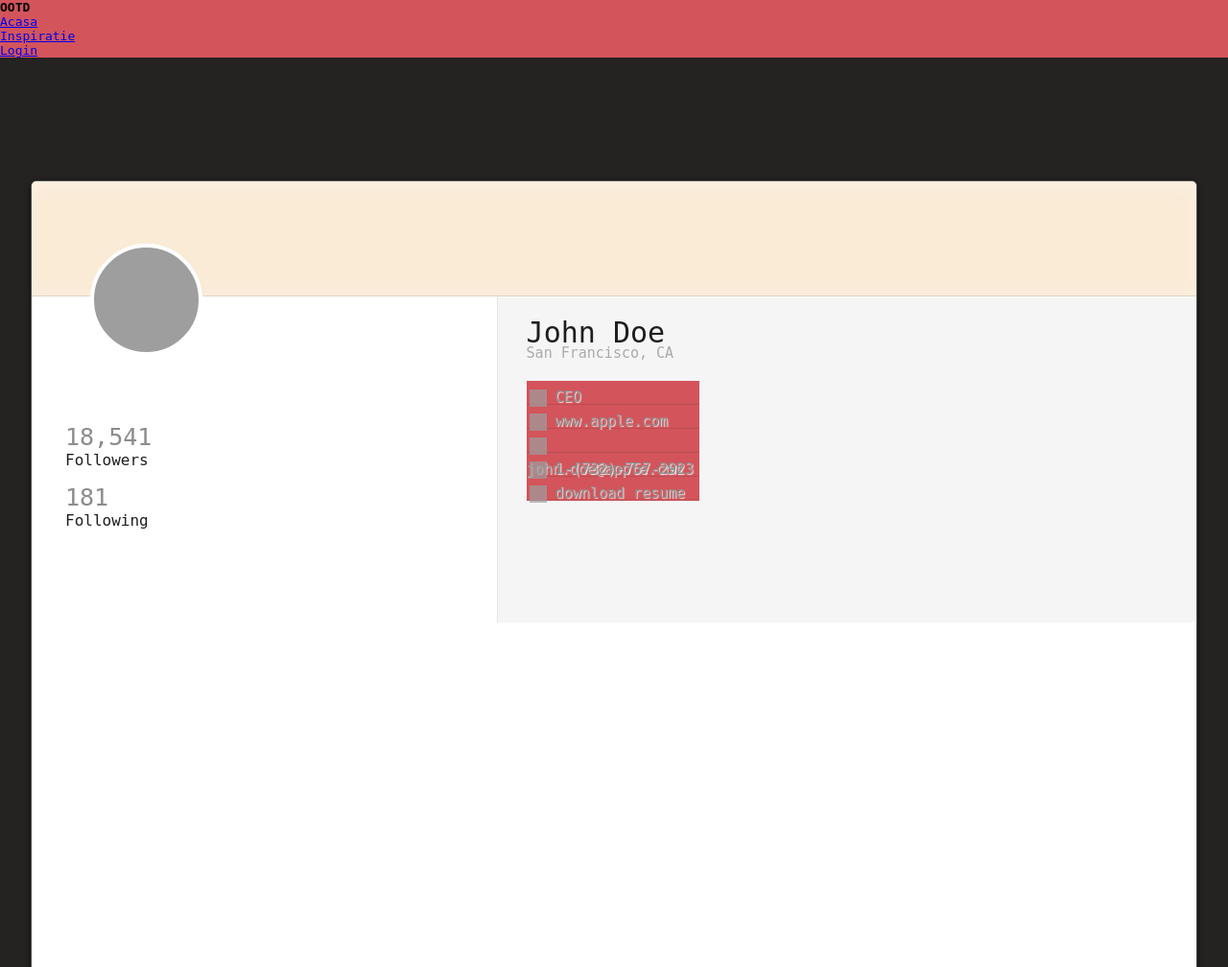
After one commit to lazarescusimona/CloMaT_ProiectTW, a PHP site: page /XE/profile.php in a window 1280 px wide. The commit adds this page. Shown: the whole page at 96% size. Run offline with PHP 8.4, Linux system fonts and the light colour scheme; grey boxes are pictures that could not be loaded.

Commit message:
profile page

```diff
--- a/css/filtre.css
+++ b/css/filtre.css
@@ -1,42 +1,13 @@
 /*Aici incepe designul pentru bara de meniu*/
 
-*{
-    margin: 0;
-    padding:0;
-    box-sizing: border-box;
-  }
-
-  nav{
-    display: flex;
-    justify-content: space-evenly;
-    align-items: center;
-    min-height: 8vh;  /*grosimea pentru bara de navigare*/
-    background-color: rgb(211, 84, 91);
-    font-family:'Poppins',sans-serif;
-  }
 
   li{
-    margin-left: 35px;
     background-color: rgb(211, 84, 91);
   }
 
-  .logo{ /*aici, ca logo putem sa punem o poza cu iconita pe care o dorim, nu neaparat numele siteului*/
-    color: rgb(239, 225, 241);
-    text-transform: uppercase;
-    letter-spacing: 5px;
-    font-size: 20px;
-  }
 
   .nav-links{
-    display: flex;
-    justify-content: space-around;
-    align-items: center;
-    width: 30%;
     background-color: rgb(211, 84, 91);
-  }
-
-  .nav-links li{
-    list-style: none;
   }
 
   h4{
@@ -44,102 +15,5 @@
   }
 
   .nav-links a{
-    color: rgb(255, 255, 255);
-    text-decoration: none;
-    letter-spacing: 3px;
-    font-weight: bold;
-    font-size: 19px;
-    opacity: 0.3;
-    transition: 0.3s;
     background-color: rgb(211, 84, 91);
   }
-
-
-  .nav-links a:hover {
-    opacity: 1;
-  }
-
-  .burger{
-    display: none;
-    cursor: pointer;
-    background-color: rgb(211, 84, 91);
-  }
-
-  .burger div{
-    width: 24px;
-    height: 4px;
-    color: rgb(233, 144, 118);
-    background-color: pink;
-    margin: 3px;
-    transition: all 0.3s ease;
-  }
-
-
-  /*sa arate  bine bara de meniu si pe telefon*/
-
-
-  @media screen
-    and (max-width: 1024px)  {
-      .nav-links{
-        width: 60%;
-      }
-
-  }
-
-
-  @media screen
-    and (max-width: 768px)  {
-  body{
-    overflow-x: hidden;
-  }
-      .nav-links{
-        position: absolute;
-        right: 0;
-        height: 93vh;
-        top:8vh;
-        background-color: rgb(211, 84, 91);
-        display: flex;
-        flex-direction: column;
-        align-items: center;
-        width: 40%;
-        transform: translateX(100%);
-        transition: transform 0.5s ease-in;
-      }
-
-      .nav-links li{
-        opacity: 0;
-      }
-
-      .burger{
-        display: block;
-      }
-
-  }
-
-  .nav-active{
-    transform: translateX(0%);
-  }
-
-  @keyframes navLinkFade{
-    from{
-      opacity: 0;
-      transform: translateX(50px);
-    }
-    to{
-      opacity: 1;
-      transform: translateX(0px);
-    }
-  }
-
-  /* asta face hamburgerul sa fie X*/
-  .toggle .line1 {
-    transform: rotate(-45deg) translate(-5px,6px);
-  }
-
-  .toggle .line2 {
-    opacity:0;
-  }
-
-  .toggle .line3 {
-    transform: rotate(45deg) translate(-5px,-6px);
-  }
--- a/css/new_filtre.css
+++ b/css/new_filtre.css
@@ -244,7 +244,5 @@ h3{
         padding-bottom:10px;
       }
 
-      div.continut-pagina-bottom div.afisare-articole div.gallery h3 {
 
-      }
 }
--- /dev/null
+++ b/css/profile.css
@@ -0,0 +1,141 @@
+body{
+      background-color: rgb(36, 35, 34);
+      background-size:100% 100%;
+      font-family:"Open Sans", sans-serif;
+  }
+  a.nostyle{
+      color:inherit;
+      text-decoration:none;
+      padding:0;
+      margin:0;
+  }
+  div.portfoliocard{
+      position:relative;
+      height: 95%;
+      width:95%;
+      background:rgba(255,255,255,1);
+      border:1px solid rgba(0,0,0,0.7);
+      box-shadow:0px -1px 3px rgba(0,0,0,0.1),
+                  0px 2px 6px rgba(0,0,0,0.5);
+      border-radius:6px;
+      margin:10% auto;
+      overflow:hidden;
+      z-index:100;
+  }
+  div.portfoliocard div.coverphoto{
+      width:100%;
+      height:120px;
+      background-color: antiquewhite;
+      background-position:center center;
+      border-top-right-radius:5px;
+      border-top-left-radius:5px;
+      border-bottom:1px solid rgba(0,0,0,0.1);
+      box-shadow:inset 0px 3px 20px rgba(255,255,255,0.3),
+                  1px 0px 2px rgba(255,255,255,0.7);
+      z-index:99;
+  }
+  div.portfoliocard div.left_col, div.portfoliocard div.right_col{
+      float:left;
+      height:340px;
+  }
+  div.portfoliocard div.left_col{
+      width:40%;
+      padding-top:9em;
+      box-sizing:border-box;
+  }
+  div.portfoliocard div.right_col{
+      width:60%;
+      background:rgba(245,245,245,1);
+      border-left:1px solid rgba(230,230,230,1);
+      box-shadow:inset 0px 1px 1px rgba(255,255,255,0.7);
+      margin-left:-1px;
+      border-bottom-right-radius:5px;
+  }
+  div.portfoliocard div.profile_picture{
+      width:9em;
+      height:9em;
+      background:rgba(255,255,255,1);
+      position:absolute;
+      top:65px;
+      left:5%;
+      border-radius:100%;
+      background-image: url('http://cache.spreadshirt.net/Public/Common/images/profile-pic-placeholder_130x130.png');
+      background-size:100% 100%;
+      padding:7px;
+      border:4px solid rgba(255,255,255,1)
+  }
+  div.portfoliocard div.right_col h2.name{
+      font-size:30px;
+      font-weight:300;
+      color: rgba(30,30,30,1);
+      padding:0;
+      margin:20px 10px 0px 30px;
+  }
+  div.portfoliocard div.right_col h3.location{
+      font-size:15px;
+      font-weight:300;
+      color:rgba(170,170,170,1);
+      padding:0;
+      margin:-5px 10px 10px 30px;
+  }
+  div.portfoliocard ul.contact_information{
+      margin-top:20px;
+      padding-left:30px;
+      list-style-type:none;
+  }
+  div.portfoliocard ul.contact_information li{
+      height:25px;
+      width:180px;
+      line-height:25px;
+      font-weight:300;
+      font-size:15px;
+      color:rgba(140,140,140,1);
+      text-shadow:1px 1px 1px rgba(255,255,255,0.8);
+      padding:5px 0px;
+      background-repeat:no-repeat;
+      background-size:18px 18px;
+      border-bottom:1px solid rgba(0,0,0,0.1);
+      box-shadow:0px 1px 1px rgba(255,255,255,0.6);
+      cursor:default;
+  }
+  div.portfoliocard ul.contact_information li:before{
+      content:"";
+      width:25px;
+      height:25px;
+      display:block;
+      float:left;
+      background-position:center;
+      background-size:18px 18px;
+      background-repeat:no-repeat;
+      margin-right:5px;
+      opacity:0.7;
+  }
+  div.portfoliocard ul.contact_information li:hover:before{
+      opacity:1;
+  }
+  div.portfoliocard ul.contact_information li.work:before{
+      background-image: url('http://schulzmarcel.de/x/icons/case_24.png');
+  }
+  div.portfoliocard ul.contact_information li.website:before{
+      background-image: url('http://schulzmarcel.de/x/icons/globe_24.png');
+  }
+  div.portfoliocard ul.contact_information li.mail:before{
+      background-image: url('http://schulzmarcel.de/x/icons/paper_plane_24.png');
+  }
+  div.portfoliocard ul.contact_information li.phone:before{
+      background-image: url('http://schulzmarcel.de/x/icons/phone_24.png');
+  }
+  div.portfoliocard ul.contact_information li.resume:before{
+      background-image: url('http://schulzmarcel.de/x/icons/inbox_24.png');
+  }
+  div.portfoliocard div.followers, div.portfoliocard div.following{
+      margin:15px 0px 0px 35px;
+      font-weight:300;
+      font-size:16px;
+      color:rgba(30,30,30,1);
+  }
+  div.portfoliocard div.follow_count{
+      font-weight:400;
+      font-size:25px;
+      color:rgba(140,140,140,1);
+  }
--- a/css/style.css
+++ b/css/style.css
@@ -68,6 +68,7 @@ li{
 .burger{
   display: none;
   cursor: pointer;
+  background-color: rgb(211, 84, 91);
 }
 
 .burger div{
--- /dev/null
+++ b/profile.php
@@ -0,0 +1,77 @@
+<html>
+  <head>
+        <meta charset="UTF-8">
+    <meta name="viewport" content="width=device-width, initial-scale=1.0">
+    <title>CloMatchTool</title>
+  <link rel="icon" type="image/png" href="images/icon.png" />
+  <link rel="stylesheet" type="text/css" href="css/filtre.css">
+  <link rel="stylesheet" type="text/css" href="login_css/style.css">
+  <link rel="stylesheet" type="text/CSS" href="css/profile.css" />
+	</head>
+	<body>
+
+
+    <div class="banner-fixed" style="z-index: 2;">
+  <nav>
+
+    <div class="logo">
+      <h4>OOTD</h4>
+    </div>
+
+    <ul class="nav-links">
+      <li>
+        <a href="index.html">
+          Acasa
+        </a>
+      </li>
+      <li>
+        <a href="filtre.html">
+          Inspiratie
+        </a>
+      </li>
+      <li>
+        <a href="login.php">
+          Login
+        </a>
+      </li>
+    </ul>
+
+    <div class="burger">
+      <div class="line1"></div>
+      <div class="line2"></div>
+      <div class="line3"></div>
+    </div>
+  </nav>
+    </div>
+
+		<div class="portfoliocard"style="z-index: 1;">
+		<div class="coverphoto"></div>
+		<div class="profile_picture"></div>
+		<div class="left_col">
+			<div class="followers">
+				<div class="follow_count">18,541</div>
+				Followers
+			</div>
+			<div class="following">
+				<div class="follow_count">181</div>
+				Following
+			</div>
+		</div>
+		<div class="right_col">
+			<h2 class="name">John Doe</h2>
+			<h3 class="location">San Francisco, CA</h3>
+			<ul class="contact_information">
+				<li class="work">CEO</li>
+				<li class="website"><a class="nostyle" href="#">www.apple.com</a></li>
+				<li class="mail">john.doe@apple.com</li>
+				<li class="phone">1-(732)-757-2923</li>
+				<li class="resume"><a href="#" class="nostyle">download resume</a></li>
+			</ul>
+		</div>
+        </div>
+
+
+        <script src="js/script.js"></script>
+
+	</body>
+</html>
```
Also changed, not shown: new-account.php (+7 -7 lines).
